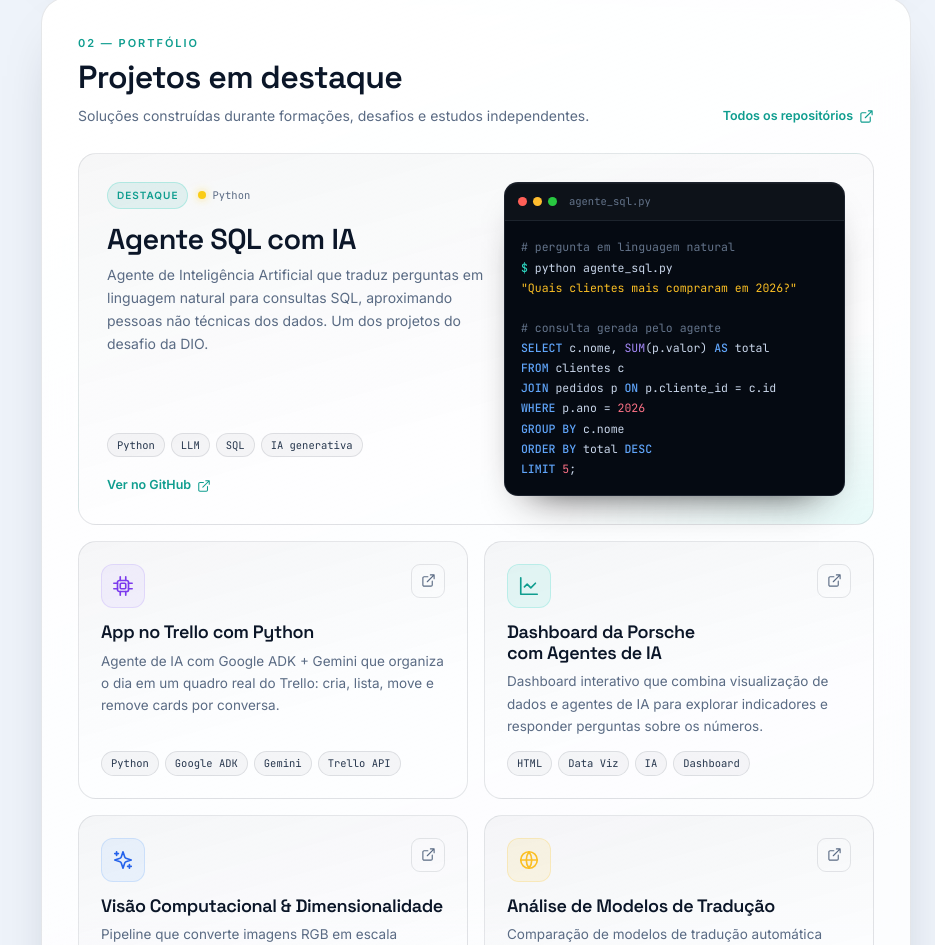
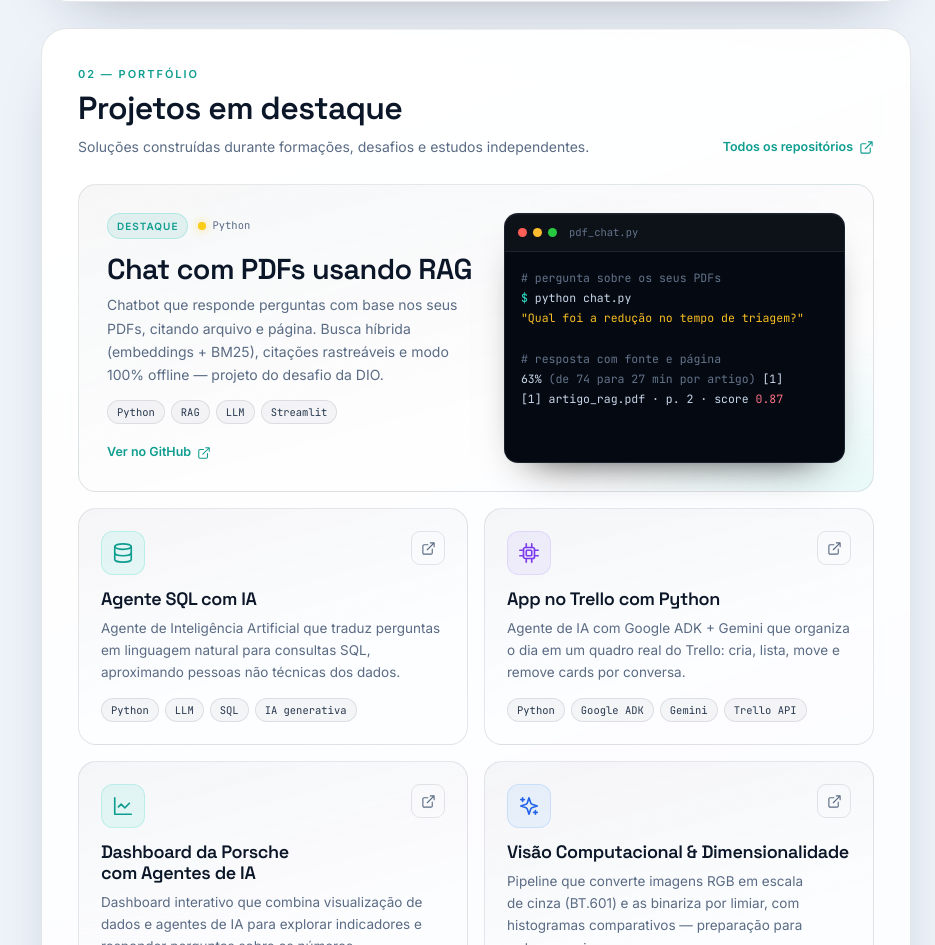
Before and after one commit to Subaruberu/cv, a plain HTML site: page index.html in a window 1280 px wide. Shown: the part 1503-2448 px from the top of the page, without its empty margins (345-1280 px from the left). Drawn offline with Linux system fonts and the light colour scheme.

Commit message:
feat: adiciona projeto de chatbot RAG com PDFs

```diff
--- a/index.html
+++ b/index.html
@@ -331,7 +331,7 @@
             <h3>IA &amp; LLMs</h3>
             <p>Agentes e aplicações com modelos de linguagem, machine learning e visão computacional.</p>
             <ul class="tag-list">
-              <li>Gemini</li><li>Google ADK</li><li>Scikit-learn</li><li>NLP</li><li>ML</li>
+              <li>Gemini</li><li>Google ADK</li><li>Scikit-learn</li><li>RAG</li><li>NLP</li><li>ML</li>
             </ul>
           </article>
 
@@ -381,15 +381,16 @@
                 <span class="project__tag">Destaque</span>
                 <span class="project__lang"><span class="dot dot--python"></span> Python</span>
               </div>
-              <h3 class="project__title">Agente SQL com IA</h3>
+              <h3 class="project__title">Chat com PDFs usando RAG</h3>
               <p class="project__desc">
-                Agente de Inteligência Artificial que traduz perguntas em linguagem natural para consultas SQL,
-                aproximando pessoas não técnicas dos dados. Um dos projetos do desafio da DIO.
+                Chatbot que responde perguntas com base nos seus PDFs, citando arquivo e página.
+                Busca híbrida (embeddings + BM25), citações rastreáveis e modo 100% offline &mdash;
+                projeto do desafio da DIO.
               </p>
               <ul class="tag-list">
-                <li>Python</li><li>LLM</li><li>SQL</li><li>IA generativa</li>
+                <li>Python</li><li>RAG</li><li>LLM</li><li>Streamlit</li>
               </ul>
-              <a class="project__link" href="https://github.com/Subaruberu/agente-sql-dio" target="_blank" rel="noopener noreferrer">
+              <a class="project__link" href="https://github.com/Subaruberu/dio-pdf-chat" target="_blank" rel="noopener noreferrer">
                 Ver no GitHub
                 <svg class="icon" aria-hidden="true"><use href="#i-external"/></svg>
               </a>
@@ -400,21 +401,35 @@
                 <span class="terminal__dot terminal__dot--red"></span>
                 <span class="terminal__dot terminal__dot--yellow"></span>
                 <span class="terminal__dot terminal__dot--green"></span>
-                <span class="terminal__title">agente_sql.py</span>
+                <span class="terminal__title">pdf_chat.py</span>
               </div>
-              <pre class="terminal__body"><code><span class="c-comment"># pergunta em linguagem natural</span>
-<span class="c-prompt">$</span> python agente_sql.py
-<span class="c-quote">"Quais clientes mais compraram em 2026?"</span>
+              <pre class="terminal__body"><code><span class="c-comment"># pergunta sobre os seus PDFs</span>
+<span class="c-prompt">$</span> python chat.py
+<span class="c-quote">"Qual foi a redução no tempo de triagem?"</span>
 
-<span class="c-comment"># consulta gerada pelo agente</span>
-<span class="c-key">SELECT</span> c.nome, <span class="c-fn">SUM</span>(p.valor) <span class="c-key">AS</span> total
-<span class="c-key">FROM</span> clientes c
-<span class="c-key">JOIN</span> pedidos p <span class="c-key">ON</span> p.cliente_id = c.id
-<span class="c-key">WHERE</span> p.ano = <span class="c-num">2026</span>
-<span class="c-key">GROUP BY</span> c.nome
-<span class="c-key">ORDER BY</span> total <span class="c-key">DESC</span>
-<span class="c-key">LIMIT</span> <span class="c-num">5</span>;<span class="c-cursor"></span></code></pre>
+<span class="c-comment"># resposta com fonte e página</span>
+63% <span class="c-comment">(de 74 para 27 min por artigo)</span> [1]
+[1] artigo_rag.pdf &middot; p. 2 &middot; score <span class="c-num">0.87</span><span class="c-cursor"></span></code></pre>
             </div>
+          </article>
+
+          <article class="project">
+            <div class="project__top">
+              <span class="project__icon project__icon--teal">
+                <svg class="icon" aria-hidden="true"><use href="#i-database"/></svg>
+              </span>
+              <a class="project__ext" href="https://github.com/Subaruberu/agente-sql-dio" target="_blank" rel="noopener noreferrer" aria-label="Abrir projeto Agente SQL com IA no GitHub">
+                <svg class="icon" aria-hidden="true"><use href="#i-external"/></svg>
+              </a>
+            </div>
+            <h3 class="project__title">Agente SQL com IA</h3>
+            <p class="project__desc">
+              Agente de Inteligência Artificial que traduz perguntas em linguagem natural para consultas SQL,
+              aproximando pessoas não técnicas dos dados.
+            </p>
+            <ul class="tag-list">
+              <li>Python</li><li>LLM</li><li>SQL</li><li>IA generativa</li>
+            </ul>
           </article>
 
           <article class="project">
```
Also changed, not shown: en/index.html (+33 -18 lines).
